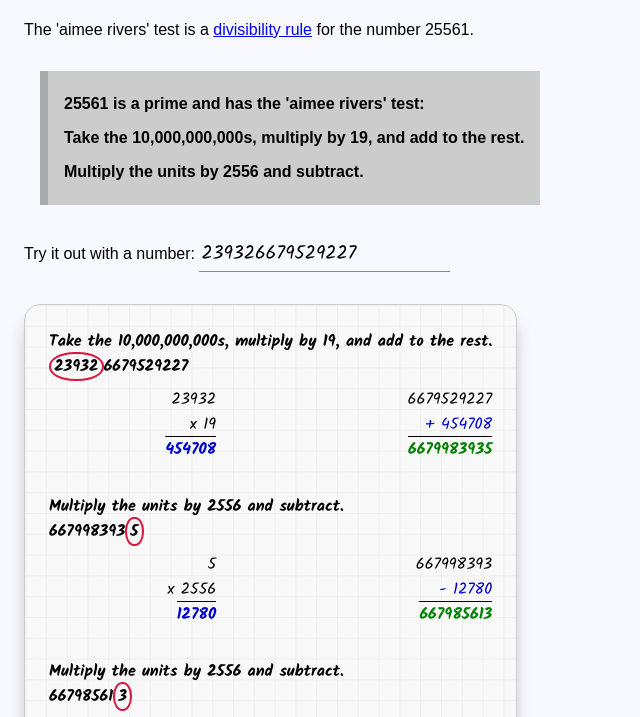
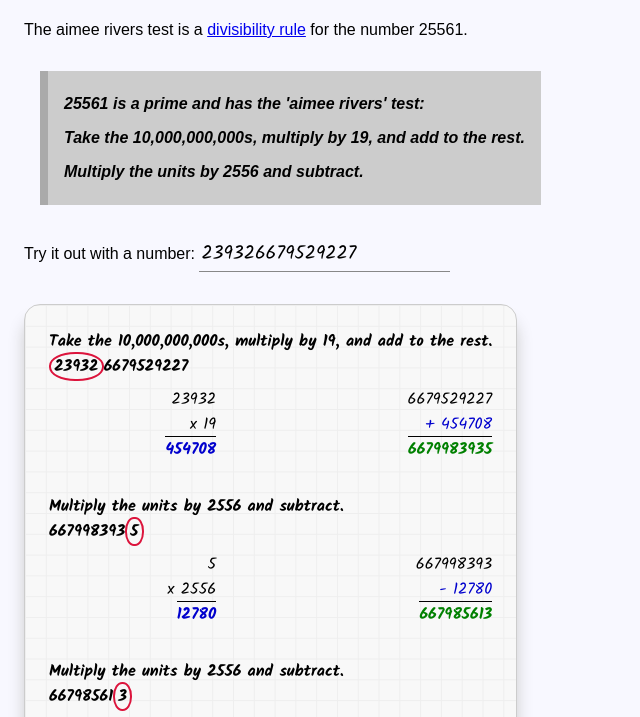
Before and after one commit to aimeerivers/the-aimee-rivers-test, a plain HTML site: page index.html in a window 1280 px wide. Shown: the part 83-800 px from the top of the page, without its empty margins (0-640 px from the left). Drawn offline with Linux system fonts and the light colour scheme.

Commit message:
feat: Print the rule in italics

```diff
--- a/index.css
+++ b/index.css
@@ -8,6 +8,7 @@ blockquote {
   background-color: #CCC;
   border-left: 0.5em solid #AAA;
   display: inline-block;
+  font-style: italic;
   font-weight: bolder;
   margin: 1em;
   padding: 0.5em 1em;
--- a/index.html
+++ b/index.html
@@ -14,7 +14,7 @@
 <body>
   <h1>The 'aimee rivers' test</h1>
 
-  <p>The 'aimee rivers' test is a <a href="https://en.wikipedia.org/wiki/Divisibility_rule">divisibility rule</a> for
+  <p>The aimee rivers test is a <a href="https://en.wikipedia.org/wiki/Divisibility_rule">divisibility rule</a> for
     the number 25561.</p>
 
   <blockquote>
```
